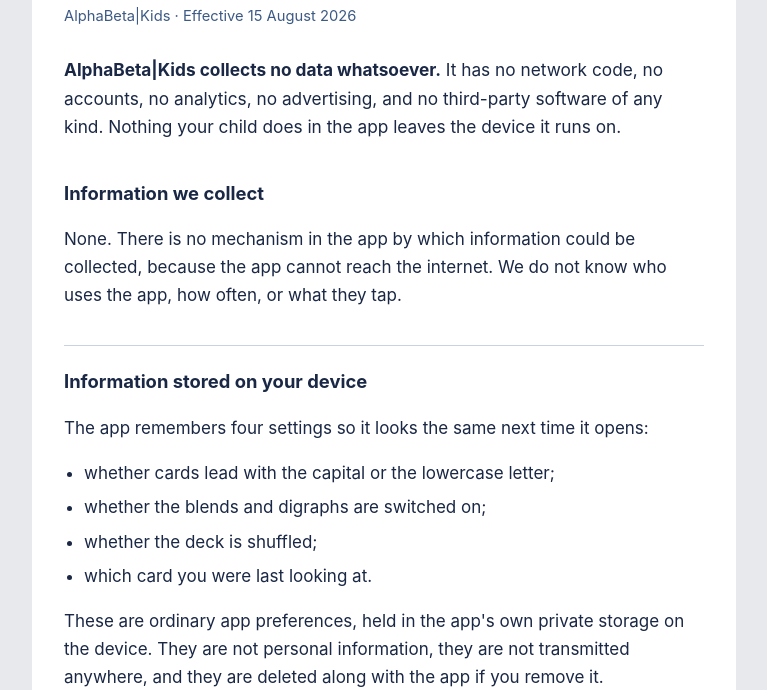
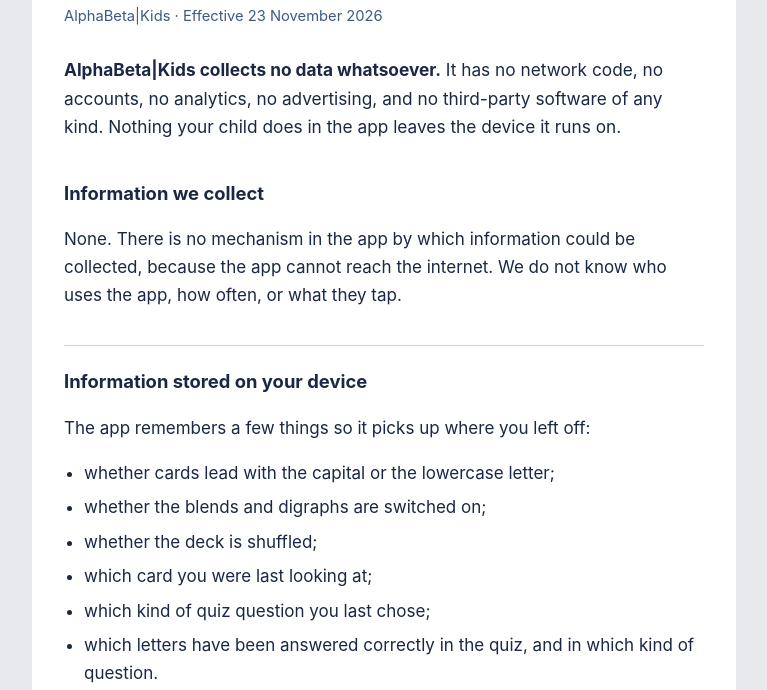
Before and after one commit to jhoedeman/AlphaBetaKids, a plain HTML site: page docs/index.html in a window 1280 px wide. Shown: the part 110-800 px from the top of the page, without its empty margins (256-1023 px from the left). Drawn offline with Linux system fonts and the light colour scheme.

Commit message:
Privacy page: list all six stored keys, not four
The page enumerated what the app keeps on the device and stopped at four,
which was true until the quiz added `quizMode` and `quizLedger`. An
enumeration that is missing an item is worse than no enumeration, and
this one is in a children's privacy policy.

`quizLedger` gets its own sentence rather than a sixth bullet treated
like the rest, because it is not a preference: it is a record of how the
child answered. The sentence says exactly what it holds (letters and
right-or-wrong, no name, no date, no identifier) and names the control
that erases it, which is "Clear what the quiz remembers" on the quiz
start screen — verified present in QuizStartView and wired to
QuizLedger.clear().

Effective date 15 August to 23 November 2026, which is what the page's
own "Changes to this policy" section promises would happen.

Nothing else in the policy needed touching: the app still has no
openURL, Link(, UIApplication.shared.open or SFSafari anywhere, so the
claim about never linking out holds. App Privacy answers in App Store
Connect are unaffected — they ask what leaves the device, and nothing
does.

Co-Authored-By: Claude Opus 5 <noreply@anthropic.com>

```diff
--- a/docs/index.html
+++ b/docs/index.html
@@ -72,7 +72,7 @@
 <main>
 
 <h1>Privacy Policy</h1>
-<p class="updated">AlphaBeta|Kids · Effective 15 August 2026</p>
+<p class="updated">AlphaBeta|Kids · Effective 23 November 2026</p>
 
 <p class="lede"><strong>AlphaBeta|Kids collects no data whatsoever.</strong> It has no
 network code, no accounts, no analytics, no advertising, and no third-party
@@ -85,16 +85,24 @@ collected, because the app cannot reach the internet. We do not know who uses
 the app, how often, or what they tap.</p>
 
 <h2>Information stored on your device</h2>
-<p>The app remembers four settings so it looks the same next time it opens:</p>
+<p>The app remembers a few things so it picks up where you left off:</p>
 <ul>
   <li>whether cards lead with the capital or the lowercase letter;</li>
   <li>whether the blends and digraphs are switched on;</li>
   <li>whether the deck is shuffled;</li>
-  <li>which card you were last looking at.</li>
+  <li>which card you were last looking at;</li>
+  <li>which kind of quiz question you last chose;</li>
+  <li>which letters have been answered correctly in the quiz, and in which
+      kind of question.</li>
 </ul>
-<p>These are ordinary app preferences, held in the app's own private storage on
-the device. They are not personal information, they are not transmitted
-anywhere, and they are deleted along with the app if you remove it.</p>
+<p>The first five are ordinary app preferences. The last is a simple tally so
+the quiz can tell you which letters to come back to &mdash; it records letters
+and right-or-wrong, nothing else: no name, no date, no identifier of any kind.
+You can erase it at any time with &ldquo;Clear what the quiz remembers&rdquo;
+on the quiz start screen.</p>
+<p>All of it is held in the app's own private storage on the device. None of it
+is personal information, none of it is transmitted anywhere, and all of it is
+deleted along with the app if you remove it.</p>
 
 <h2>Children's privacy</h2>
 <p>This app is designed for young children, and we have built it so that using
```
Also changed, not shown: 1 other file.
